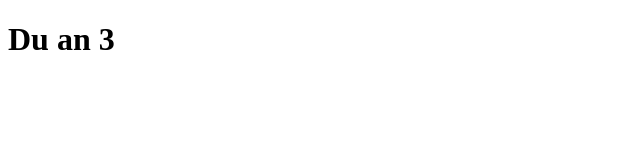
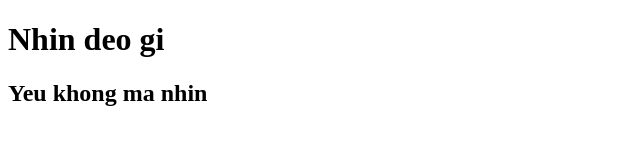
Before and after one commit to lonelyst39/duan3, a plain HTML site: page index.html in a window 1280 px wide. Shown: the whole page, without its empty margins (0-640 px from the left). Drawn offline with Linux system fonts and the light colour scheme.

Commit message:
sửa đổi lần 1

```diff
--- a/index.html
+++ b/index.html
@@ -6,6 +6,7 @@
     <title>Du an 3</title>
   </head>
   <body>
-    <h1>Du an 3</h1>
+    <h1>Nhin deo gi</h1>
+    <h2>Yeu khong ma nhin</h2>
   </body>
 </html>
```
